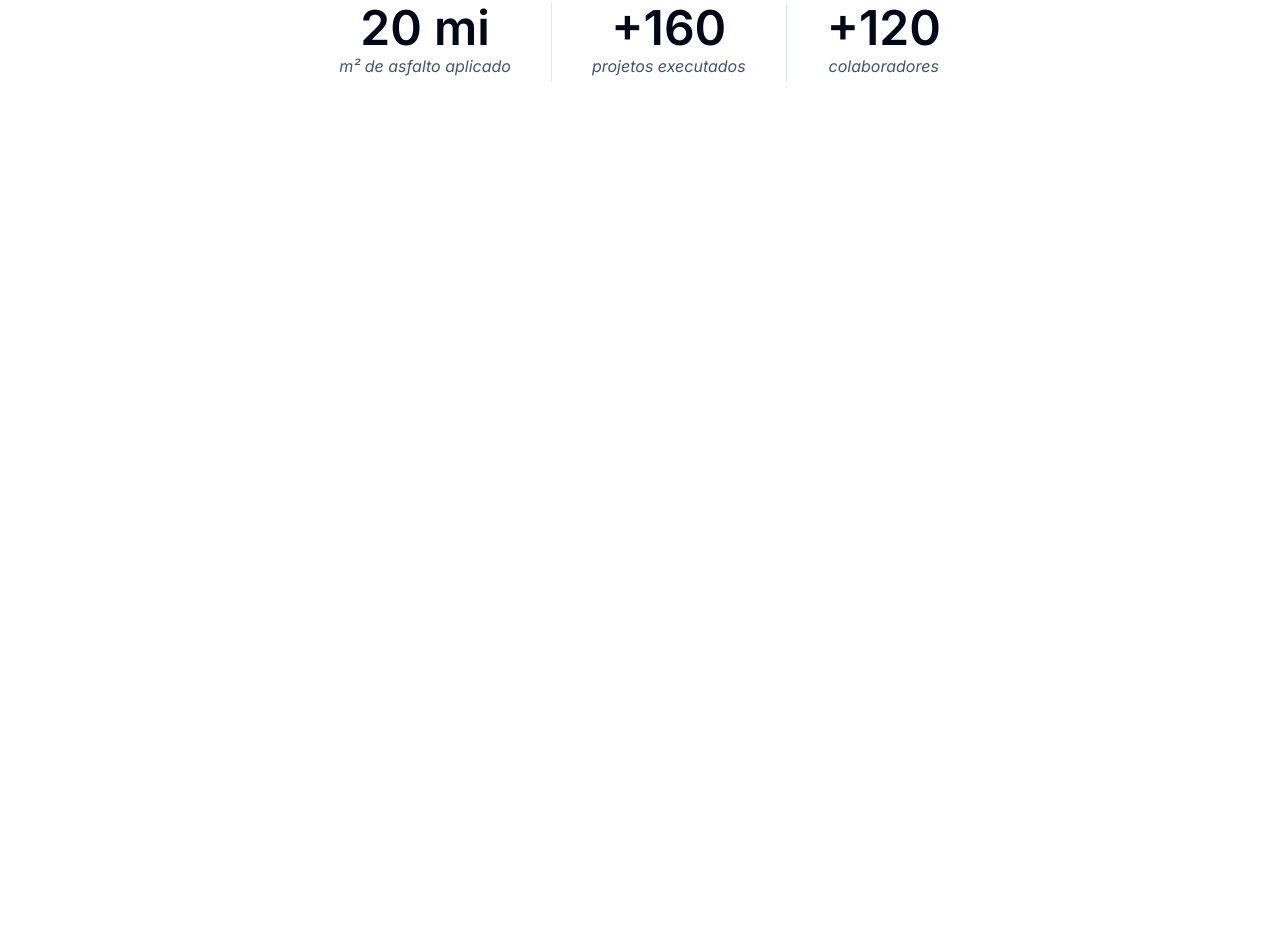
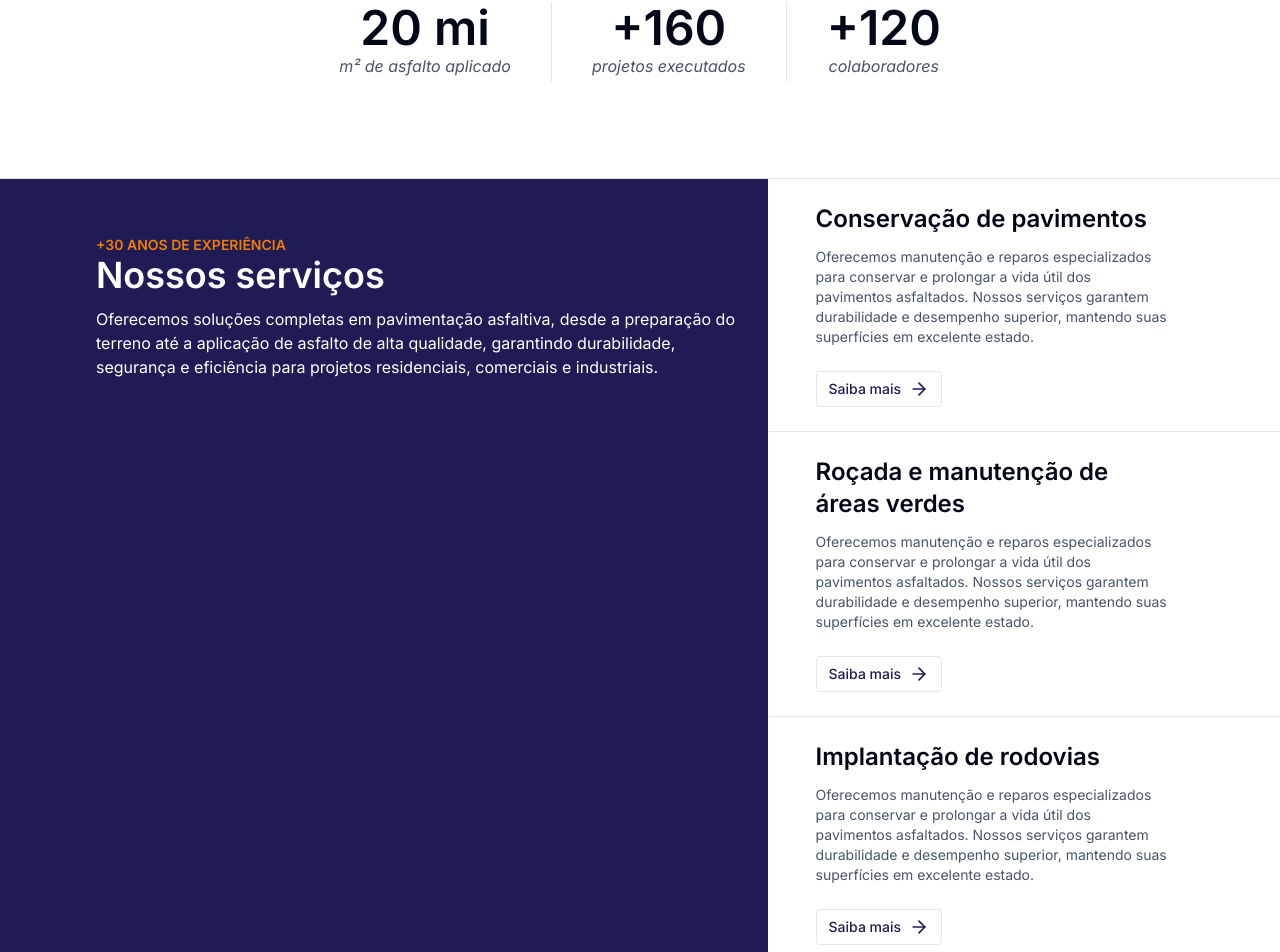
Before and after one commit to FernandoLorandi/asphalt, a React (Vite) app in the folder frontend/: page / in a window 1280 px wide. Shown: the part 960-1912 px from the top of the page. Before the commit the page ends 1106 px from the top, so only its background shows below. Built offline with nearby package versions, Linux system fonts and the light colour scheme.

Commit message:
Desenvolvimento da seção de serviços

```diff
--- a/frontend/src/home/home.tsx
+++ b/frontend/src/home/home.tsx
@@ -1,4 +1,5 @@
 import Hero from "@/sections/hero/hero";
+import Servicos from "@/sections/servicos/servicos";
 import Stats from "@/sections/stats/stats";
 
 const Home = () => {
@@ -6,6 +7,7 @@ const Home = () => {
     <>
       <Hero />
       <Stats />
+      <Servicos />
     </>
   );
 };
--- /dev/null
+++ b/frontend/src/sections/servicos/cardServicos.tsx
@@ -0,0 +1,51 @@
+import { Button } from "@/components/ui/button";
+import { ArrowRight } from "lucide-react";
+
+type Props = {
+  title?: string;
+  description?: string;
+};
+
+const CardServicos = ({ title, description }: Props) => {
+  return (
+    <>
+      <div className=" border-b border-slate-200 h-auto w-auto py-6 pr-28 pl-8 lg:pl-12 md:pl-12">
+        <div className="flex flex-col space-y-6">
+          <div className="gap-3">
+            {title && (
+              <h2 className="text-slate-950 font-semibold text-2xl">
+                {" "}
+                {title}
+              </h2>
+            )}
+            <h2
+              className="text-slate-950 font-semibold text-2xl"
+              title={title}
+            ></h2>
+            {description && (
+              <p className="font-normal text-sm text-slate-600 mt-3">
+                {description}
+              </p>
+            )}
+          </div>
+          <div className="">
+            <Button
+              size="sm"
+              variant="outline"
+              className="bg-inherit text-brand-primary-950 rounded-sm font-medium w-a gap-2"
+            >
+              Saiba mais
+              <ArrowRight
+                size={16}
+                strokeWidth={2}
+                className=" w-5 h-5"
+              ></ArrowRight>
+            </Button>
+          </div>
+        </div>
+      </div>
+    </>
+  );
+};
+
+export default CardServicos;
--- /dev/null
+++ b/frontend/src/sections/servicos/servicos.tsx
@@ -0,0 +1,46 @@
+import CardServicos from "./cardServicos";
+
+const Servicos = () => {
+  return (
+    <>
+      <div className="mx-auto flex flex-col lg:flex-row md:flex-col border-t border-slate-200">
+        <div className="bg-brand-primary-950 pb-10 lg:h-auto md:h-auto">
+          <div className="pl-8 lg:pl-24 md:pl-12">
+            <div className="flex flex-col pr-8 pt-14 gap-3">
+              <div>
+                <p className="text-brand-secondary-500 uppercase text-sm font-semibold">
+                  +30 anos de experiência
+                </p>
+                <h2 className="text-4xl font-semibold text-white" title="Teste">
+                  Nossos serviços
+                </h2>
+              </div>
+              <h2 className="text-white font-normal">
+                Oferecemos soluções completas em pavimentação asfaltiva, desde a
+                preparação do terreno até a aplicação de asfalto de alta
+                qualidade, garantindo durabilidade, segurança e eficiência para
+                projetos residenciais, comerciais e industriais.
+              </h2>
+            </div>
+          </div>
+        </div>
+        <div className="w-full">
+          <CardServicos
+            title="Conservação de pavimentos"
+            description="Oferecemos manutenção e reparos especializados para conservar e prolongar a vida útil dos pavimentos asfaltados. Nossos serviços garantem durabilidade e desempenho superior, mantendo suas superfícies em excelente estado."
+          />
+          <CardServicos
+            title="Roçada e manutenção de áreas verdes"
+            description="Oferecemos manutenção e reparos especializados para conservar e prolongar a vida útil dos pavimentos asfaltados. Nossos serviços garantem durabilidade e desempenho superior, mantendo suas superfícies em excelente estado."
+          />
+          <CardServicos
+            title="Implantação de rodovias"
+            description="Oferecemos manutenção e reparos especializados para conservar e prolongar a vida útil dos pavimentos asfaltados. Nossos serviços garantem durabilidade e desempenho superior, mantendo suas superfícies em excelente estado."
+          />
+        </div>
+      </div>
+    </>
+  );
+};
+
+export default Servicos;
--- a/frontend/src/sections/stats/stats.tsx
+++ b/frontend/src/sections/stats/stats.tsx
@@ -4,7 +4,7 @@ import { ChartNoAxesCombined } from "lucide-react";
 const Stats = () => {
   return (
     <>
-      <div className="my-16">
+      <div className="mt-16 mb-24">
         <div className="container">
           <div className="justify-center flex items-center gap-2">
             <ChartNoAxesCombined
```
